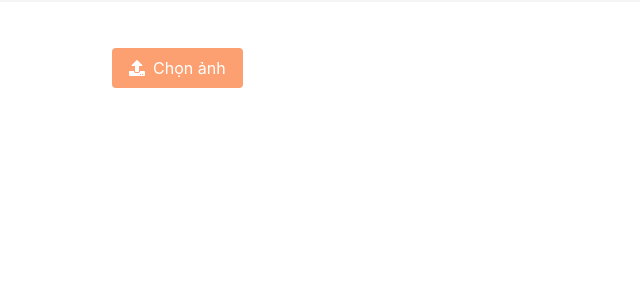
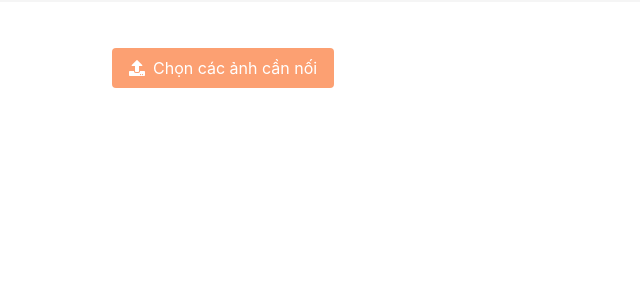
Before and after one commit to quangkhoi1228/360_panorama, a Django app: page / in a window 1280 px wide. Shown: the part 52-352 px from the top of the page, without its empty margins (0-640 px from the left). Run offline with Django 3.2, Linux system fonts and the light colour scheme.

Commit message:
update template

```diff
--- a/page/index.html
+++ b/page/index.html
@@ -16,7 +16,7 @@
 						<i class="fas fa-upload"></i>
 					</span>
 					<span class="file-label">
-						Chọn ảnh
+						Chọn các ảnh cần nối
 					</span>
 				</span>
 			</label>
--- a/page/template/roottemplate.html
+++ b/page/template/roottemplate.html
@@ -10,7 +10,7 @@
         {% endblock %}
     </title>
 
-    <link rel="icon" type="image/png" href="/static/image/favicon.png">
+    <link rel="icon" type="image/png" href="/static/image/favicon.ico">
     <!-- <link rel="stylesheet" href="/static/css/bulma.min.css"> -->
     <link rel="stylesheet"
         href="https://cdn.jsdelivr.net/npm/bulma@0.9.1/css/bulma.min.css">
@@ -60,7 +60,7 @@
                     <span>Trang chủ</span>
                 </a> -->
                 <a class="navbar-item "
-                    href="https://github.com/quangkhoiuit98/trafficsignrecognize"
+                    href="https://github.com/quangkhoi1228/360_panorama"
                     target="_blank">
                     <span class="icon"><i class="fab fa-github"></i></span>
                     <span>View on Github</span>
```
Also changed, not shown: 1 other file.
